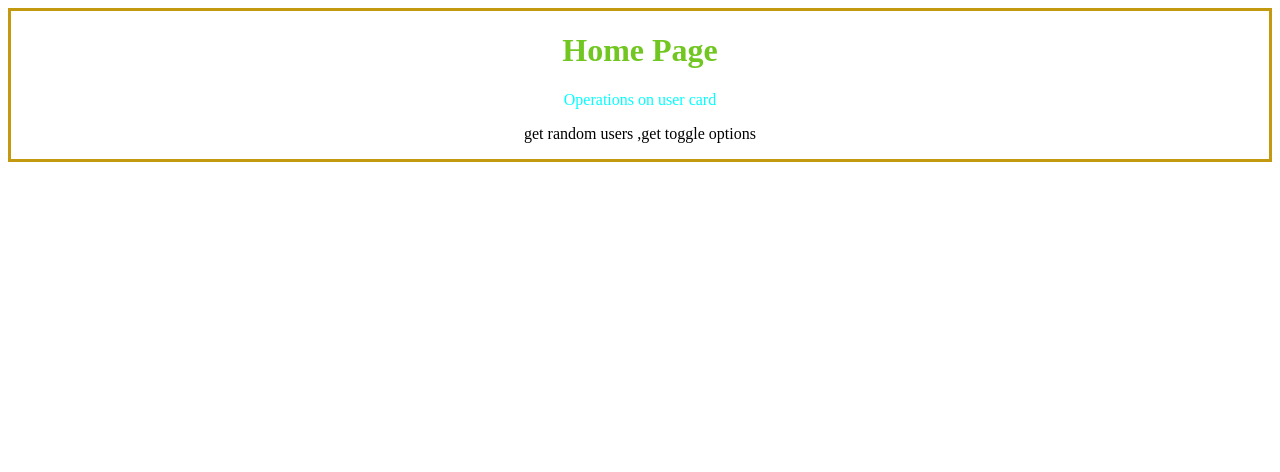
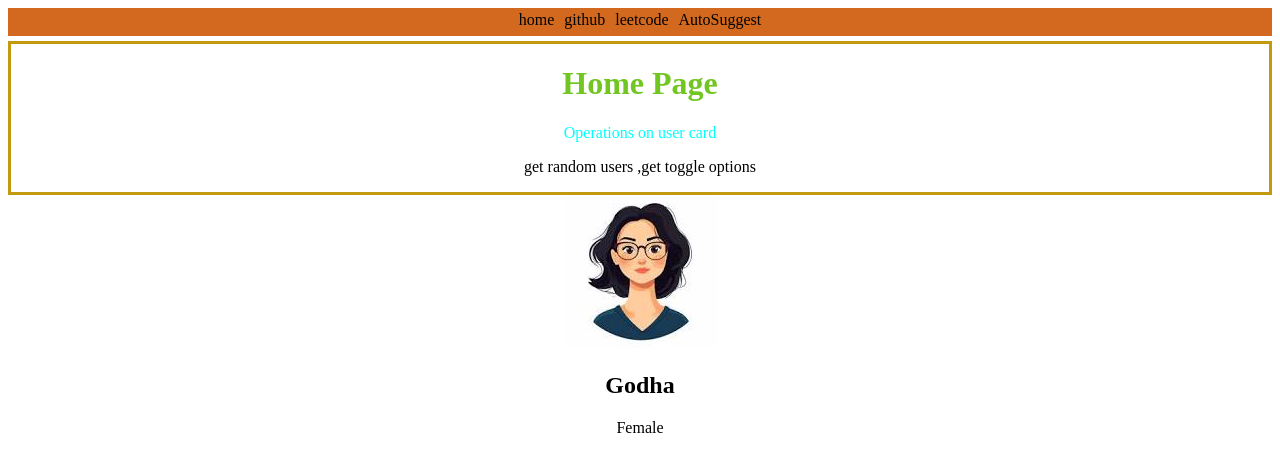
Before and after one commit to Godhasree5/AutoSuggest, a website: page frontend/index.html in a window 1280 px wide. Drawn offline with Linux system fonts and the light colour scheme.

Commit message:
commit it

```diff
--- a/frontend/index.css
+++ b/frontend/index.css
@@ -15,3 +15,30 @@ h1
 {
     background-color: blanchedalmond;
 }
+#nav
+{
+    background-color: chocolate;
+    text-align: center;
+    height:25px;
+    padding-top: 3px;
+    margin-bottom: 5px;
+}
+#nav a{
+    margin:0px 3px;
+    text-decoration: double;
+    color:black;
+}
+#card
+{
+    text-align: center;
+}
+#cardcard_image
+{
+    align-items: center;
+    margin: 0px,auto;
+
+}
+#card h2,p{
+    text-align: center;
+    text-decoration: double;
+}
--- a/frontend/index.html
+++ b/frontend/index.html
@@ -8,10 +8,27 @@
     <script src="index.js"></script>
 </head>
 <body>
+    <div id="nav">
+        <a href="/">home</a>
+        <a href="https://github.com" target="_blank">github</a>
+        <a href="https://leetcode.com" target="_blank">leetcode</a>
+        <a href="./pages/autosuggest.html" target="_blank">AutoSuggest</a>
+    </div>
     <div id="home">
         <h1>Home Page</h1>
         <p id="p1">Operations on user card</p>
         <p id="p2">get random users ,get toggle options</p>
     </div>
+    <div id="card">
+        <div id="card_img">
+            <img src="./images/images.jpg" alt="">
+        </div>
+    <div id="c_name">
+        <h2>Godha</h2>
+    </div>
+    <div id="c_gender">
+        <p id="gen">Female</p>
+    </div>
+    </div>
 </body>
 </html>
--- a/frontend/index.js
+++ b/frontend/index.js
@@ -1,2 +1,25 @@
 console.log("hello from js");
 alert("hello from js");
+const users = [
+  {
+    "name" :"Jane Doe",
+    "gender" : "Female",
+    "image" : "../images/jane.png"
+  },
+  {
+    "name" :"John Doe",
+    "gender" : "Male",
+    "image" : "../images/john.png"
+  },
+]
+let curUserId = 0;
+function toggle(){
+  if(curUserId == 0)
+    curUserId=1;
+  else
+    curUserId=0;
+  // image
+  document.getElementById("img").src=users[curUserId].image;
+  // name
+  document.getElementById("card-name").innerText=users[curUserId].name;
+}
```
Also changed, not shown: frontend/pages/autosuggest.html (added, +11 -0 lines), frontend/images/images.jpg (added).
